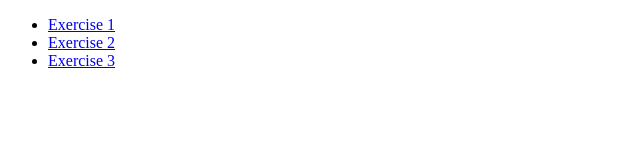
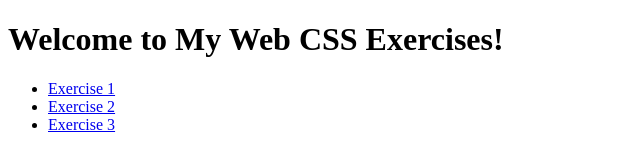
Before and after one commit to GohYC03/web-css-exercises, a plain HTML site: page index.html in a window 1280 px wide. Shown: the whole page, without its empty margins (0-640 px from the left). Drawn offline with Linux system fonts and the light colour scheme.

Commit message:
Update index.html

```diff
--- a/index.html
+++ b/index.html
@@ -1,9 +1,10 @@
 <!DOCTYPE html>
 <html lang="en">
 <head>
-  <title>Welcome to My Web CSS Exercises</title>
+  <title>My Web CSS Exercises</title>
 </head>
 <body>
+  <h1>Welcome to My Web CSS Exercises!</h1>
     <ul>
       <li><a href="https://gohyc03.github.io/web-css-exercises/exercises/exercise1/">Exercise 1</a></li>
       <li><a href="https://gohyc03.github.io/web-css-exercises/exercises/exercise2/">Exercise 2</a></li>
```
